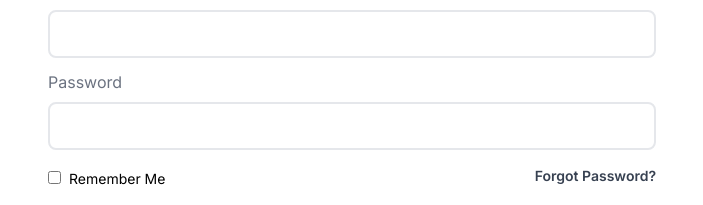
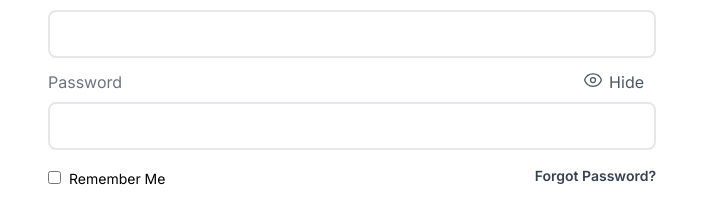
Before and after one commit to Vaasel/Tripserio, a Next.js app in the folder frontend/: page /login in a window 1280 px wide. Shown: the part 571-776 px from the top of the page, without its empty margins (288-991 px from the left). Built offline with nearby package versions, Linux system fonts and the light colour scheme.

Commit message:
🐛 fix: Password hide functionality

```diff
--- a/frontend/src/app/login/page.tsx
+++ b/frontend/src/app/login/page.tsx
@@ -1,6 +1,13 @@
+"use client";
 import Footer from "@/components/Footer";
+import { useState } from "react";
 
 const Login = () => {
+  const [isPasswordVisible, setIsPasswordVisible] = useState(false);
+
+  function togglePasswordVisibility() {
+    setIsPasswordVisible((prevState) => !prevState);
+  }
   return (
     <>
       <div className="m-auto md:w-8/12 lg:w-6/12 xl:w-6/12">
@@ -84,13 +91,60 @@
               type="text"
               className="border-2 rounded-lg w-full h-12 py-4 my-3"
             />
+            <div className="relative">
               <label htmlFor="password" className="text-gray-500">
                 Password
               </label>
+              <button
+                className="absolute inset-y-0 right-0 flex pt-0 pr-3 text-gray-600 align-middle"
+                onClick={togglePasswordVisibility}
+              >
+                {" "}
+                {isPasswordVisible ? (
+                  <svg
+                    xmlns="http://www.w3.org/2000/svg"
+                    fill="none"
+                    viewBox="0 0 24 24"
+                    strokeWidth={1.5}
+                    stroke="currentColor"
+                    className="w-5 h-5"
+                  >
+                    <path
+                      strokeLinecap="round"
+                      strokeLinejoin="round"
+                      d="M3.98 8.223A10.477 10.477 0 001.934 12C3.226 16.338 7.244 19.5 12 19.5c.993 0 1.953-.138 2.863-.395M6.228 6.228A10.45 10.45 0 0112 4.5c4.756 0 8.773 3.162 10.065 7.498a10.523 10.523 0 01-4.293 5.774M6.228 6.228L3 3m3.228 3.228l3.65 3.65m7.894 7.894L21 21m-3.228-3.228l-3.65-3.65m0 0a3 3 0 10-4.243-4.243m4.242 4.242L9.88 9.88"
+                    />
+                  </svg>
+                ) : (
+                  <svg
+                    xmlns="http://www.w3.org/2000/svg"
+                    fill="none"
+                    viewBox="0 0 24 24"
+                    strokeWidth={1.5}
+                    stroke="currentColor"
+                    className="w-5 h-5"
+                  >
+                    <path
+                      strokeLinecap="round"
+                      strokeLinejoin="round"
+                      d="M2.036 12.322a1.012 1.012 0 010-.639C3.423 7.51 7.36 4.5 12 4.5c4.638 0 8.573 3.007 9.963 7.178.07.207.07.431 0 .639C20.577 16.49 16.64 19.5 12 19.5c-4.638 0-8.573-3.007-9.963-7.178z"
+                    />
+                    <path
+                      strokeLinecap="round"
+                      strokeLinejoin="round"
+                      d="M15 12a3 3 0 11-6 0 3 3 0 016 0z"
+                    />
+                  </svg>
+                )}
+                <span className="pl-1.5 ">Hide</span>
+              </button>
+
               <input
-              type="password"
+                type={isPasswordVisible ? "text" : "password"}
                 className="border-2 rounded-lg w-full h-12 px-4 my-2"
               />
+            </div>
+
             <div className="text-right mt-2 flex justify-between">
               <div>
                 <input
```
Lines whose indentation alone changed are shown as unchanged.
